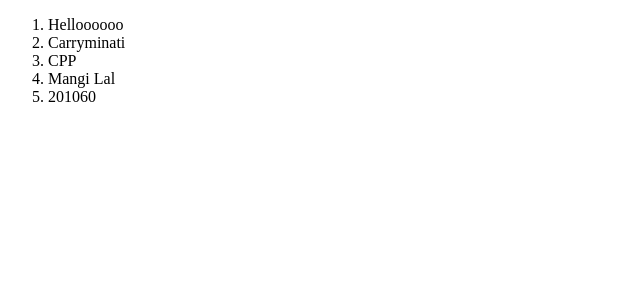
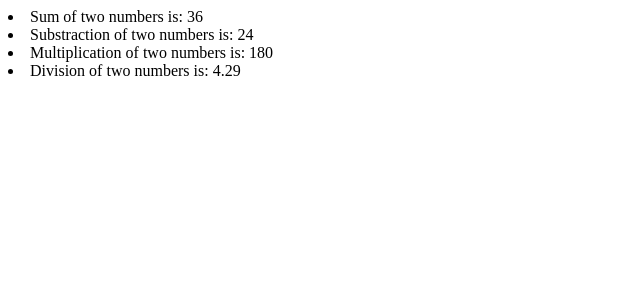
Before and after one commit to Mangi-Lal/React, a React (Create React App) app in the folder react_v1/: page / in a window 1280 px wide. Shown: the top 300 px of the page, without its empty margins (0-640 px from the left). Built offline with nearby package versions, Linux system fonts and the light colour scheme.

Commit message:
Calculator challenge

```diff
--- a/react_v1/src/App.jsx
+++ b/react_v1/src/App.jsx
@@ -1,14 +1,16 @@
 //App.jsx
-const youtuber = 'Carryminati';
-const favprog = 'CPP';
+import React from "react";
+import {add,sub,mul,div} from './Calculator';
 
-function myName(){
-    let Name = 'Mangi Lal';
-    return (Name);
+let App = () => {
+    return(
+        <>
+            <li>Sum of two numbers is: {add(30,6)}</li>
+            <li>Substraction of two numbers is: {sub(30,6)}</li>
+            <li>Multiplication of two numbers is: {mul(30,6)}</li>
+            <li>Division of two numbers is: {div(30,7)}</li>
+        </>
+    );
 }
-function myRollNo(){
-    let rollno = '201060';
-    return (rollno);
-}
-export default youtuber;
-export {favprog,myName,myRollNo};
+
+export default App;
--- /dev/null
+++ b/react_v1/src/Calculator.jsx
@@ -0,0 +1,23 @@
+// Calculator.jsx
+let add = (a,b)=>{
+    let sum = a+b;
+    return sum;
+}
+
+let sub = (a,b)=>{
+    let subs = a-b;
+    return subs;
+}
+
+let mul = (a,b)=>{
+    let mul = a*b;
+    return mul;
+}
+
+let div = (a,b)=>{
+    let division = a/b;
+    division = division.toFixed(2);
+    return division;
+}
+
+export {add,sub,mul,div};
--- a/react_v1/src/index.js
+++ b/react_v1/src/index.js
@@ -1,17 +1,9 @@
 //index.js
 import React from "react";
 import ReactDOM from "react-dom";
-// import youtuber,{favprog,myName,myRollNo} from "./App";
-import * as details from './App';
+import App from "./App";
+
 ReactDOM.render(
-  <>
-  <ol>
-    <li>Helloooooo</li>
-    <li>{details.default}</li>
-    <li>{details.favprog}</li>
-    <li>{details.myName()}</li>
-    <li>{details.myRollNo()}</li>
-  </ol>
-  </>,
+  <App/>,
   document.getElementById('root')
 );
```
